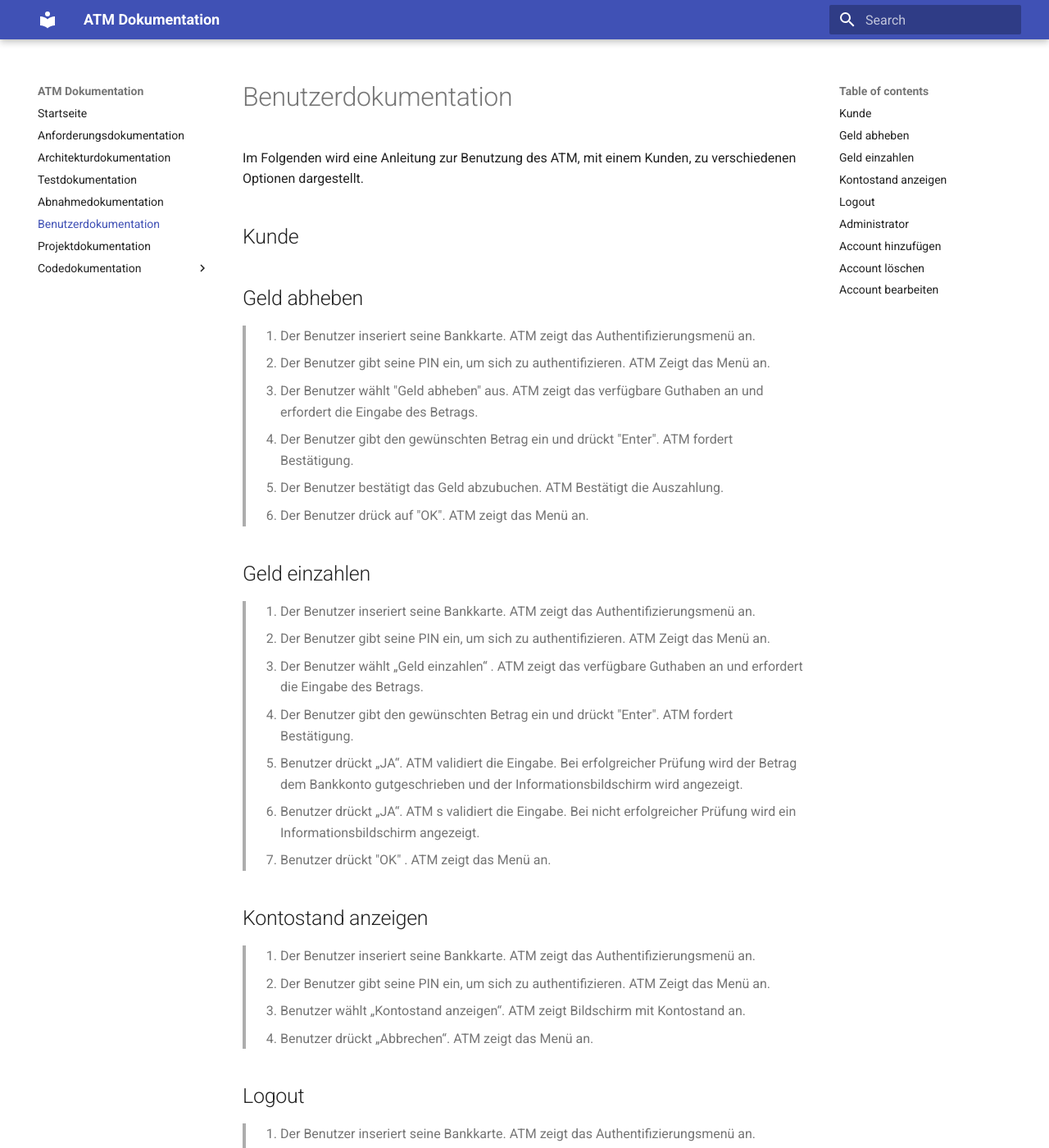
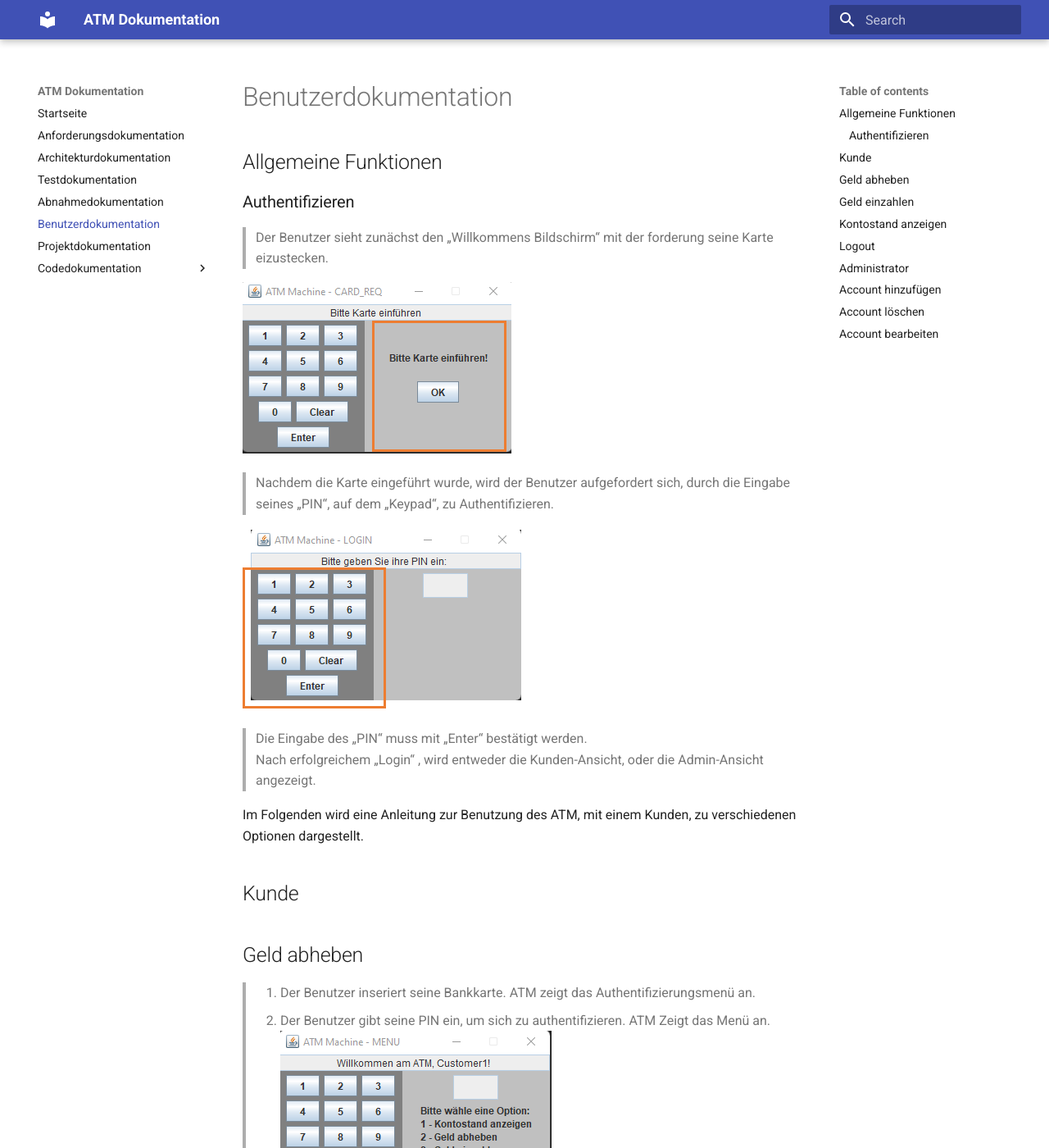
Before and after one commit to Halfpipe-SD/ATM, an MkDocs documentation site: the page built from docs/docs/user-docs.md, in a window 1280 px wide and 1400 px high. Shown: the whole window at 82% size. Built offline with MkDocs 1.6.1 and Material for MkDocs 9.7.7, drawn with Linux system fonts in a browser that asks for light colours.

Commit message:
#5 edited user-doc / added pics

```diff
--- a/docs/docs/user-docs.md
+++ b/docs/docs/user-docs.md
@@ -1,4 +1,19 @@
 # Benutzerdokumentation
+
+## Allgemeine Funktionen
+### Authentifizieren
+>Der Benutzer sieht zunächst den „Willkommens Bildschirm“ mit der forderung seine Karte eizustecken.
+
+![udoc](images/BenutzerDoku/bh-Auth1.png)
+
+>Nachdem die Karte eingeführt wurde, wird der Benutzer aufgefordert sich, durch die Eingabe seines „PIN“, auf dem „Keypad“, zu Authentifizieren.
+
+![udoc](images/BenutzerDoku/bh-Auth2.png)
+
+>Die Eingabe des „PIN“ muss mit „Enter“ bestätigt werden. <br>
+Nach erfolgreichem „Login“ , wird entweder die Kunden-Ansicht, oder die Admin-Ansicht angezeigt.
+
+
 
 Im Folgenden wird eine Anleitung zur Benutzung des ATM, mit einem Kunden, zu verschiedenen Optionen dargestellt.
 ## Kunde
@@ -6,6 +21,7 @@ Im Folgenden wird eine Anleitung zur Benutzung des ATM, mit einem Kunden, zu ver
 
 > 1. Der Benutzer inseriert seine Bankkarte. ATM zeigt das Authentifizierungsmenü an.
 > 2. Der Benutzer gibt seine PIN ein, um sich zu authentifizieren. ATM Zeigt das Menü an.
+> ![udoc](images/BenutzerDoku/BH-Menü.png)
 > 3. Der Benutzer wählt "Geld abheben" aus. ATM zeigt das verfügbare Guthaben an und erfordert die Eingabe des Betrags.
 > 4. Der Benutzer gibt den gewünschten Betrag ein und drückt "Enter". ATM fordert Bestätigung.
 > 5. Der Benutzer bestätigt das Geld abzubuchen. ATM Bestätigt die Auszahlung.
```
Also changed, not shown: docs/docs/images/BenutzerDoku/BH-Menü.png (added), docs/docs/images/BenutzerDoku/bh-Auth1.png (added), docs/docs/images/BenutzerDoku/bh-Auth2.png (added).
